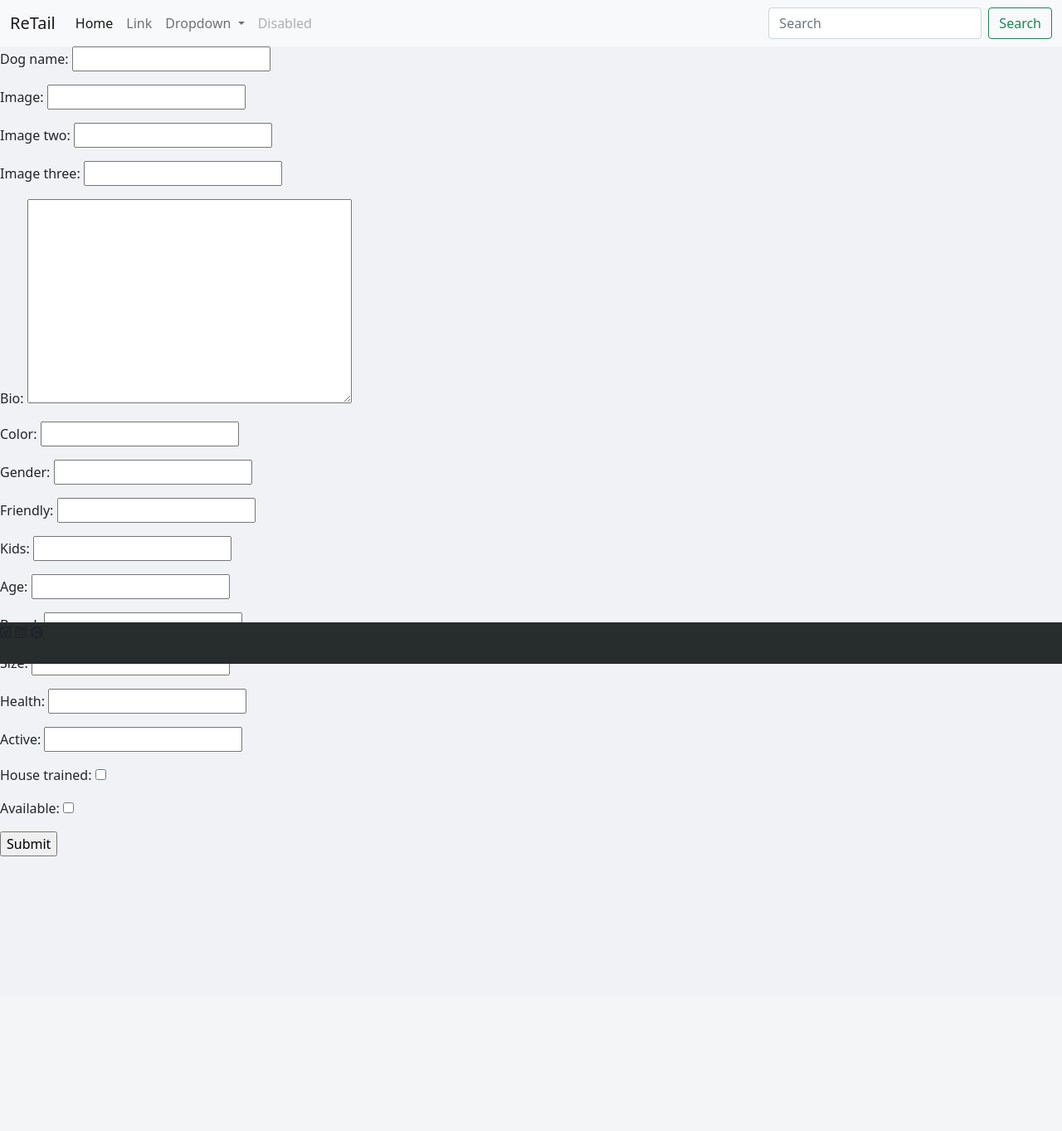
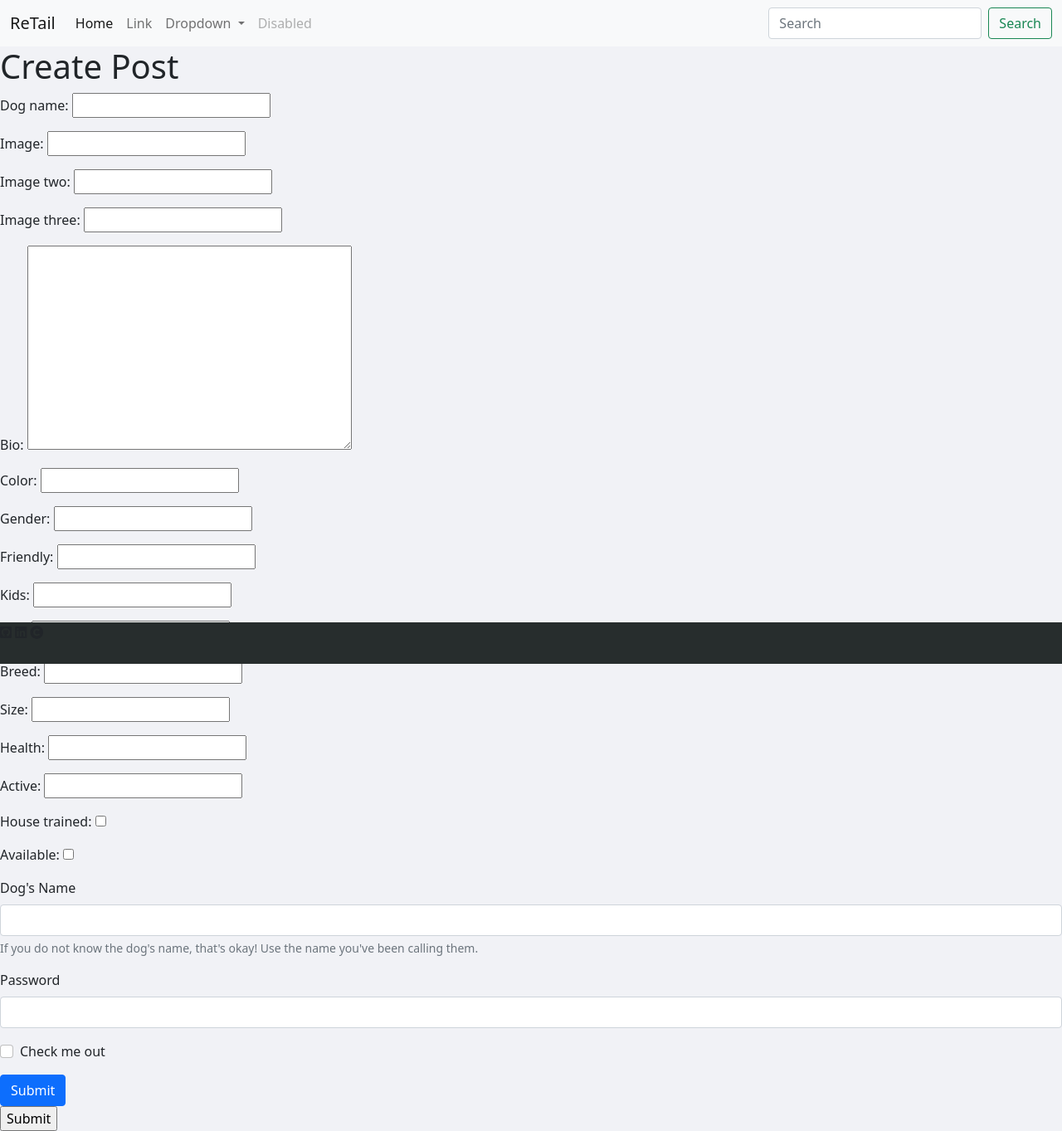
Before and after one commit to jennifergoldberg/ReTail, a Django app: page /dogs/new/ in a window 1280 px wide. Shown: the whole page at 83% size. Before the commit the page ends 1032 px from the top, so only its background shows below. Run offline with Django 3.2, Linux system fonts and the light colour scheme; style sheets or scripts are compiled from the project's sources; some libraries are stand-ins or nearby versions.

Commit message:
updated models and views

```diff
--- a/main_app/models.py
+++ b/main_app/models.py
@@ -1,7 +1,7 @@
 from django.db import models
 from django.db.models.base import Model
 from django.db.models.deletion import CASCADE
-from django.db.models.fields import DateTimeField, TextField, BooleanField, CharField
+from django.db.models.fields import DateTimeField, IntegerField, TextField, BooleanField, CharField
 from django.contrib.auth.models import User
 
 # Create your models here.
@@ -25,14 +25,14 @@
   image = CharField(max_length=500, blank=False)
   image_two = CharField(max_length=500, blank=True)
   image_three = CharField(max_length=500, blank=True)
-  bio = TextField(max_length=2500, blank=False)
+  bio = TextField(max_length=1500, blank=False)
   color = CharField(max_length=150, blank=True)
   gender = CharField(max_length=150, blank=True)
   friendly = CharField(max_length=200, blank=True)
   kids = CharField(max_length=200, blank=True)
-  age = CharField(max_length=150, blank=True)
+  age = IntegerField(blank=True)
   breed = CharField(max_length=200, blank=True)
-  size = CharField(max_length=300, blank=True)
+  size = IntegerField(blank=True)
   health = CharField(max_length=200, blank=True)
   active = CharField(max_length=200, blank=True)
   house_trained = BooleanField(default=False, blank=True)
--- a/main_app/templates/base.html
+++ b/main_app/templates/base.html
@@ -7,7 +7,8 @@
   <meta charset="UTF-8">
   <meta http-equiv="X-UA-Compatible" content="IE=edge">
   <meta name="viewport" content="width=device-width, initial-scale=1.0">
-  <title>ReTail</title>
+
+  <title>ReTail {% block title %}{% endblock title %}</title>
 
   {% comment %} bootstrap {% endcomment %}
   <link href="https://cdn.jsdelivr.net/npm/bootstrap@5.1.0/dist/css/bootstrap.min.css" rel="stylesheet" integrity="sha384-KyZXEAg3QhqLMpG8r+8fhAXLRk2vvoC2f3B09zVXn8CA5QIVfZOJ3BCsw2P0p/We" crossorigin="anonymous">
--- a/main_app/templates/post_create.html
+++ b/main_app/templates/post_create.html
@@ -1,10 +1,34 @@
 {% extends 'base.html' %}
+{% block title %}- Create Post{% endblock title %}
+{% load widget_tweaks %}
+
 {% block content %}
+
+<h1>Create Post</h1>
+
+<form method="post">
+  <div class="mb-3">
+    {% csrf_token %}
+    {{form.as_p}}
+    <label for="dog_name" class="form-label">Dog's Name</label>
+    <input type="dog_name" class="form-control" id="dog_name" aria-describedby="dog_name_help">
+    <div id="dog_name_help" class="form-text">If you do not know the dog's name, that's okay! Use the name you've been calling them.</div>
+  </div>
+  <div class="mb-3">
+    <label for="exampleInputPassword1" class="form-label">Password</label>
+    <input type="password" class="form-control" id="exampleInputPassword1">
+  </div>
+  <div class="mb-3 form-check">
+    <input type="checkbox" class="form-check-input" id="exampleCheck1">
+    <label class="form-check-label" for="exampleCheck1">Check me out</label>
+  </div>
+  <button type="submit" class="btn btn-primary">Submit</button>
+</form>
 
 <form method="post">
 
-  {% csrf_token %}
-  {{form.as_p}}
+
+
 
   <input type="submit" value="Submit" />
 </form>
--- a/main_app/urls.py
+++ b/main_app/urls.py
@@ -1,12 +1,15 @@
 from django.urls import path
 from . import views
-from .views import Home, PostView, Signup, ProfileView, PostDetail, PostCreate
+from .views import Home, PostView, ProfileDetail, Signup, PostDetail, PostCreate, PostUpdate, PostDelete
 
 urlpatterns = [
   path('', Home.as_view(), name='home'),
   path('dogs/', PostView.as_view(), name='posts_view'),
   path('accounts/signup/', Signup.as_view(), name='signup'),
-  path('accounts/profile/<int:pk>/', ProfileView.as_view(), name='profile_view'),
+  path('accounts/profile/<int:pk>/', ProfileDetail.as_view(), name='profile_detail'),
   path('dogs/<int:pk>/', PostDetail.as_view(), name='post_detail'),
-  path('dogs/new/', PostCreate.as_view(), name='post_create')
+  path('dogs/new/', PostCreate.as_view(), name='post_create'),
+  path('dogs/<int:pk>/edit/', PostUpdate.as_view(), name='post_update'),
+  path('dogs/<int:pk>/delete/', PostDelete.as_view(), name='post_delete'),
+
 ]
--- a/main_app/views.py
+++ b/main_app/views.py
@@ -88,11 +88,14 @@
         url = self.get_redirect_url()
         return url('profile_view', kwargs={'pk': self.request.user.pk})
 
-class ProfileView(TemplateView):
-    template_name = 'profile_view.html'
+class ProfileDetail(DetailView):
+    template_name = 'profile_detail.html'
+    model = User
 
     def get_context_data(self, **kwargs):
         context = super().get_context_data(**kwargs)
+        context['users'] = User.objects.all()
+        context['posts'] = Post.objects.all()
         return context
 
 class PostDetail(DetailView):
@@ -114,3 +117,18 @@
 
     def get_success_url(self):
         return reverse('post_detail', kwargs={'pk': self.object.pk})
+
+class PostUpdate(UpdateView):
+    template_name = 'post_update.html'
+    model = Post
+    fields = ['dog_name', 'image', 'image_two', 'image_three', 'bio', 'color', 'gender', 'friendly', 'kids', 'age', 'breed', 'size', 'health', 'active', 'house_trained', 'available']
+
+    def get_success_url(self):
+        return reverse('post_detail', kwargs={'pk': self.object.pk})
+
+class PostDelete(DeleteView):
+    model = Post
+
+    def get_success_url(self):
+        user_id = self.request.user.id
+        return reverse("profile_detail", kwargs={'pk':user_id})
--- a/retail_project/settings.py
+++ b/retail_project/settings.py
@@ -47,7 +47,7 @@
     'django.contrib.staticfiles',
     'main_app',
     'compressor',
-    # 'widget-tweaks',
+    'widget_tweaks',
 ]
 
 MIDDLEWARE = [
@@ -127,6 +127,8 @@
 # Static files (CSS, JavaScript, Images)
 # https://docs.djangoproject.com/en/3.1/howto/static-files/
 
+# Configuration for Sass
+
 COMPRESS_PRECOMPILERS = (
     ('text/x-scss', 'django_libsass.SassCompiler'),
 )
@@ -145,6 +147,8 @@
 
 STATIC_ROOT = os.path.join(BASE_DIR, 'static/')
 
+# Redirects
+
 LOGIN_REDIRECT_URL = '/'
 
 LOGOUT_REDIRECT_URL = '/'
```
Also changed, not shown: main_app/templates/post_update.html (added, +9 -0 lines), main_app/migrations/0005_auto_20210913_1417.py (added), main_app/templates/profile_detail.html (renamed from main_app/templates/profile_view.html).
